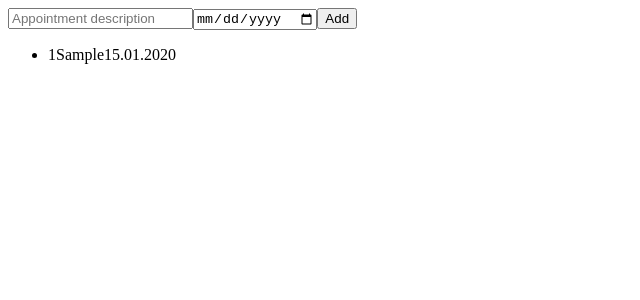
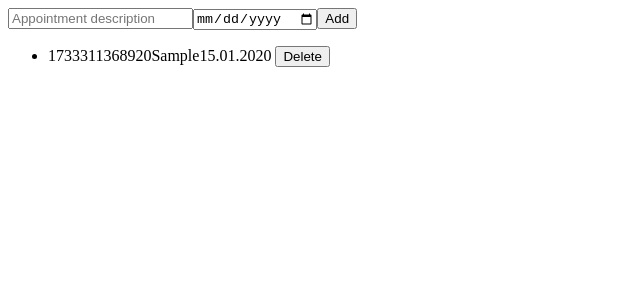
Before and after one commit to chetanananthu/Sample_AngularDemo, an Angular app: page / in a window 1280 px wide. Both pictures are taken after typing "Sample", "2020-01-15" into the empty fields and a click on the button "Add". Shown: the top 300 px of the page, without its empty margins (0-640 px from the left). Built offline with nearby package versions, Linux system fonts and the light colour scheme.

Commit message:
added delete Appointment method

```diff
--- a/src/app/appointment-list/appointment-list.component.html
+++ b/src/app/appointment-list/appointment-list.component.html
@@ -5,7 +5,8 @@
 </div>
 
 <ul>
-    <li *ngFor="let appointment of appointments">
+    <li *ngFor="let appointment of appointments; index as i">
         {{appointment.id}}{{appointment.title}}{{appointment.date | date :'dd.MM.yyyy'}}
+        <button (click)="deleteAppointment(i)">Delete</button>
     </li>
 </ul>
--- a/src/app/appointment-list/appointment-list.component.ts
+++ b/src/app/appointment-list/appointment-list.component.ts
@@ -14,7 +14,7 @@
   addAppointment(){
     if(this.newAppointmentTitle.trim().length && this.newAppointmentDate){
       let newAppoint : Appointment ={
-        id:1,
+        id:Date.now(),
         title:this.newAppointmentTitle,
         date:this.newAppointmentDate
       }
@@ -22,6 +22,9 @@
       this.newAppointmentTitle="";
       this.newAppointmentDate=new Date();
     }
-    alert(this.appointments.length)
+  }
+
+  deleteAppointment(index:number){
+    this.appointments.splice(index,1);
   }
 }
```
